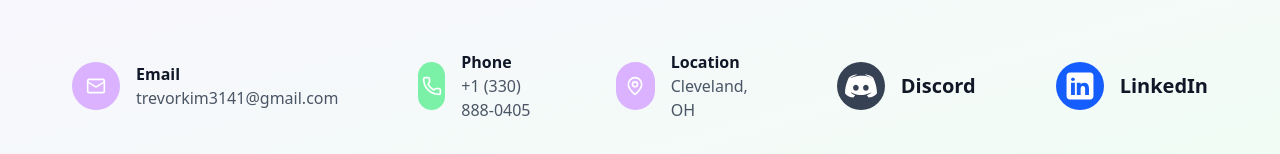
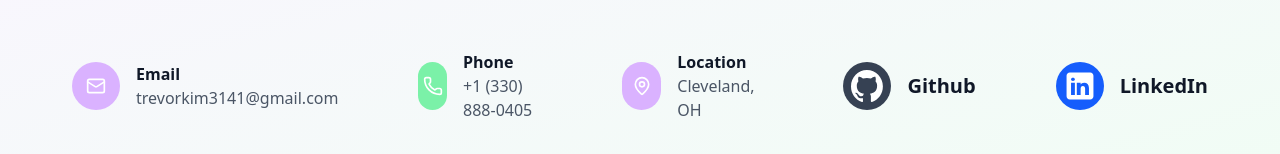
Before and after one commit to carrotlemon/portfolio, a React (Vite) app: page / in a window 1280 px wide. Shown: the part 2548-2702 px from the top of the page. Built offline with nearby package versions, Linux system fonts and the light colour scheme.

Commit message:
fixed discord icon -> github icon

```diff
--- a/src/components/Contact.tsx
+++ b/src/components/Contact.tsx
@@ -1,6 +1,6 @@
 import { Mail, Phone, MapPin } from 'lucide-react';
 
-import DiscordIcon from '../assets/icons/discord-icon.svg';
+import GithubIcon from '../assets/icons/github-icon.svg';
 import LinkedInIcon from '../assets/icons/linkedin-icon.svg';
 
 const Contact = () => {
@@ -42,10 +42,10 @@ const Contact = () => {
 
             <a className="flex mx-10 items-center gap-4 my-3" href="https://github.com/carrotlemon" target="_blank" rel="noopener noreferrer">
                 <div className="w-12 h-12 bg-gray-700 rounded-full flex items-center justify-center hover:bg-gray-800 transition-colors">
-                    <img className="w-8 h-8" src={DiscordIcon} ></img>
+                    <img className="w-8 h-8" src={GithubIcon} ></img>
                 </div>
                 <div>
-                    <h3 className="font-semibold text-gray-900 text-xl">Discord</h3>
+                    <h3 className="font-semibold text-gray-900 text-xl">Github</h3>
                 </div>
             </a>
 
```
